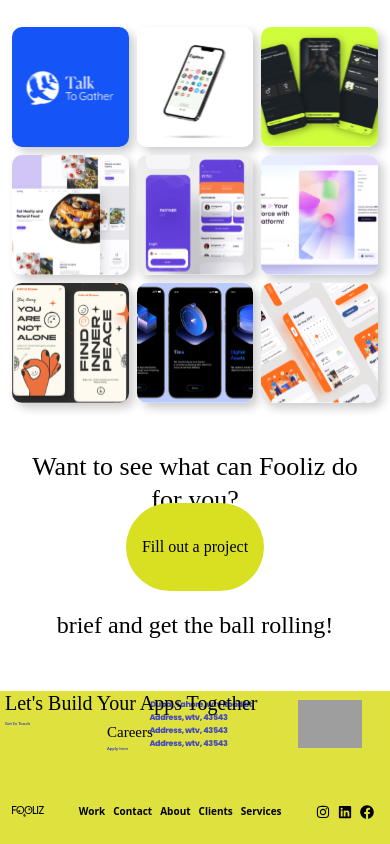
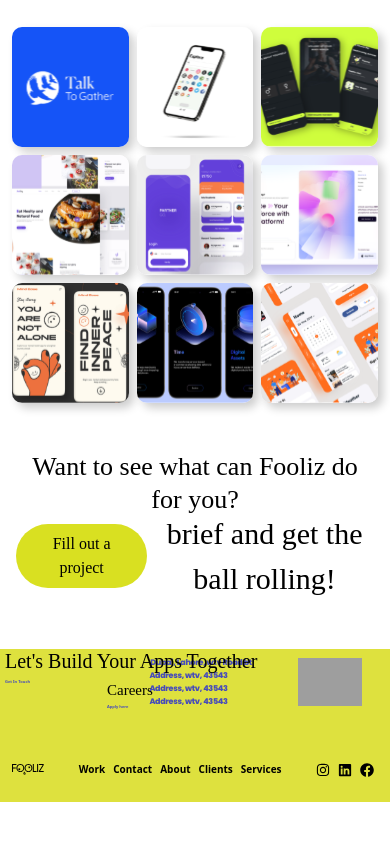
Before and after one commit to ahmadiq01/test, a React (Vite) app: page /work in a window 390 px wide. Shown: the part 471-1315 px from the top of the page. After the commit the page ends 1273 px from the top, so only its background shows below. Built offline with nearby package versions, Linux system fonts and the light colour scheme; grey boxes are pictures that could not be loaded; a web font is replaced by a local one.

Commit message:
fixed ui for services

```diff
--- a/src/pages/home/Home.jsx
+++ b/src/pages/home/Home.jsx
@@ -143,7 +143,7 @@ const Home = ({
 
         <div className="bg-[#dee13e] ">
 
-          <div className="text-black font-extrabold italic text-xl font-poppins ">
+          <div className="text-black  font-extrabold italic text-xl font-poppins ">
             <p style={{ paddingLeft: mobileTextPadding.line1 }} className="ml-[50px] pt-[12px]">
               SUBSCRIPTION BASED SOLUTIONS
             </p>
@@ -152,16 +152,16 @@ const Home = ({
             </p>
           </div>
 
-          <div className="relative w-full flex justify-center top-[-20px]">
+          <div className="relative w-full flex justify-center ">
             <img
               src="https://s3-alpha-sig.figma.com/img/bd8f/abf6/26326235eef46325d90d16d73d3154ed?Expires=1741564800&Key-Pair-Id=APKAQ4GOSFWCW27IBOMQ&Signature=foQJ8Xhk5fxXVQy~ImxS0BlUNHFxQqrBmdYsAS9XgjcsVhY29gUmFTz34KHonMhslrN2LygjdOy65I1NbLqbTwXc40MnwHmUfQR7Mz44Jovq6DIaLwi74JXl1kLuW3~PEKDjdL9EnvgyPIMkB6btLifXcWbYZPBhYNU-jYO6gYJfvRjDUfm3Ob4rqyFxmgsM5zq7cVEQkcS3VLEPgHxTypbNap6y6AHECmXBVFNLCCZafBpqlE-y4GXxM1QiMSHiP45hgS9ZxwRgqgAj6qk3~tyRKGBhzsEiA0odYKlyTHii9cZ5RaJP73kEk0mj9APgf4R6-p7Wq6rEs~eWpXex2Q__"
               alt="img"
-              className="w-1/3 max-w-md rounded-full"
+              className="w-[350px] h-[350px] mb-[-50px] mt-[-55px] max-w-md rounded-full"
             />
 
             <a
               href="subscribe"
-              className="absolute w-[150px] h-[60px] bg-[#5cba47] ml-[190px] top-[112px] text-black font-bold rounded-full py-5 px-4 text-center transition-all duration-300 hover:bg-[#474cba] hover:text-white"
+              className="absolute w-[150px] h-[60px] bg-[#5cba47] ml-[190px] top-[182px] text-black font-bold rounded-full py-5 px-4 text-center transition-all duration-300 hover:bg-[#474cba] hover:text-white"
               style={{
                 bottom: '40%'
               }}
@@ -171,11 +171,11 @@ const Home = ({
           </div>
         </div>
 
-        <div className="flex flex-col items-start p-4 font-bold uppercase" style={{ fontFamily: 'Heathergreen, sans-serif' }}>
+        <div className="flex flex-col items-start font-bold uppercase" style={{ fontFamily: 'Heathergreen, sans-serif' }}>
           <a href="work" className="text-8xl ml-[60px] font-light py-1 transition-colors duration-300 hover:text-[#5cba47]">
             Work
           </a>
-          <a href="services" className="text-8xl ml-[130px] font-light transition-colors duration-300 hover:text-[#474cba]">
+          <a href="services" className="text-9xl mt-[-14px] ml-[130px] font-light transition-colors duration-300 hover:text-[#474cba]">
             Services
           </a>
           <a href="contact" className="text-8xl font-light ml-[65px] transition-colors duration-300 hover:text-[#dee13e]">
@@ -184,7 +184,7 @@ const Home = ({
           <a href="clients" className="text-6xl font-light ml-[70px] transition-colors duration-300 hover:text-[#5cba47]">
             Our Clients
           </a>
-          <a href="story" className="text-4xl font-light ml-[225px] mt-[-60px] transition-colors duration-300 hover:text-[#ba47ae]">
+          <a href="story" className="text-5xl font-light ml-[225px] mt-[-60px] transition-colors duration-300 hover:text-[#ba47ae]">
             Our Story
           </a>
         </div>
--- a/src/pages/work/Work.jsx
+++ b/src/pages/work/Work.jsx
@@ -232,14 +232,14 @@ const ContactPage = () => {
         <p className="text-[26px] sm:text-[36px] md:text-[20px] lg:text-[75px] leading-tight md:leading-[121px] font-normal text-black">
           Want to see what can Fooliz do for you?
         </p>
-        <div className="flex flex-col md:flex-row items-center gap-4 mt-[-13px]">
+        <div className="flex flex-row md:flex-row items-center gap-2 mt-[-5px] md:mt-[-13px] lg:mt-[-13px]">
           <a
             href="/contact"
-            className="bg-[#D9E021] font-semi-bold px-4 py-8 sm:px-6 sm:py-3 md:px-8 md:py-2 rounded-full text-[16px] sm:text-[20px] md:text-[65px] font-handwritten transition-all duration-300 ease-out hover:opacity-80"
+            className="bg-[#D9E021] font-semi-bold px-8 py-2 sm:px-6 sm:py-3 md:px-8 md:py-2 rounded-full text-[16px] sm:text-[20px] md:text-[65px] font-handwritten transition-all duration-300 ease-out hover:opacity-80"
           >
             Fill out a project
           </a>
-          <p className="text-[24px] sm:text-[30px] md:text-[50px] lg:text-[80px] text-black">
+          <p className="text-[30px] md:text-[50px] lg:text-[80px] text-black">
             brief and get the ball rolling!
           </p>
         </div>
```
